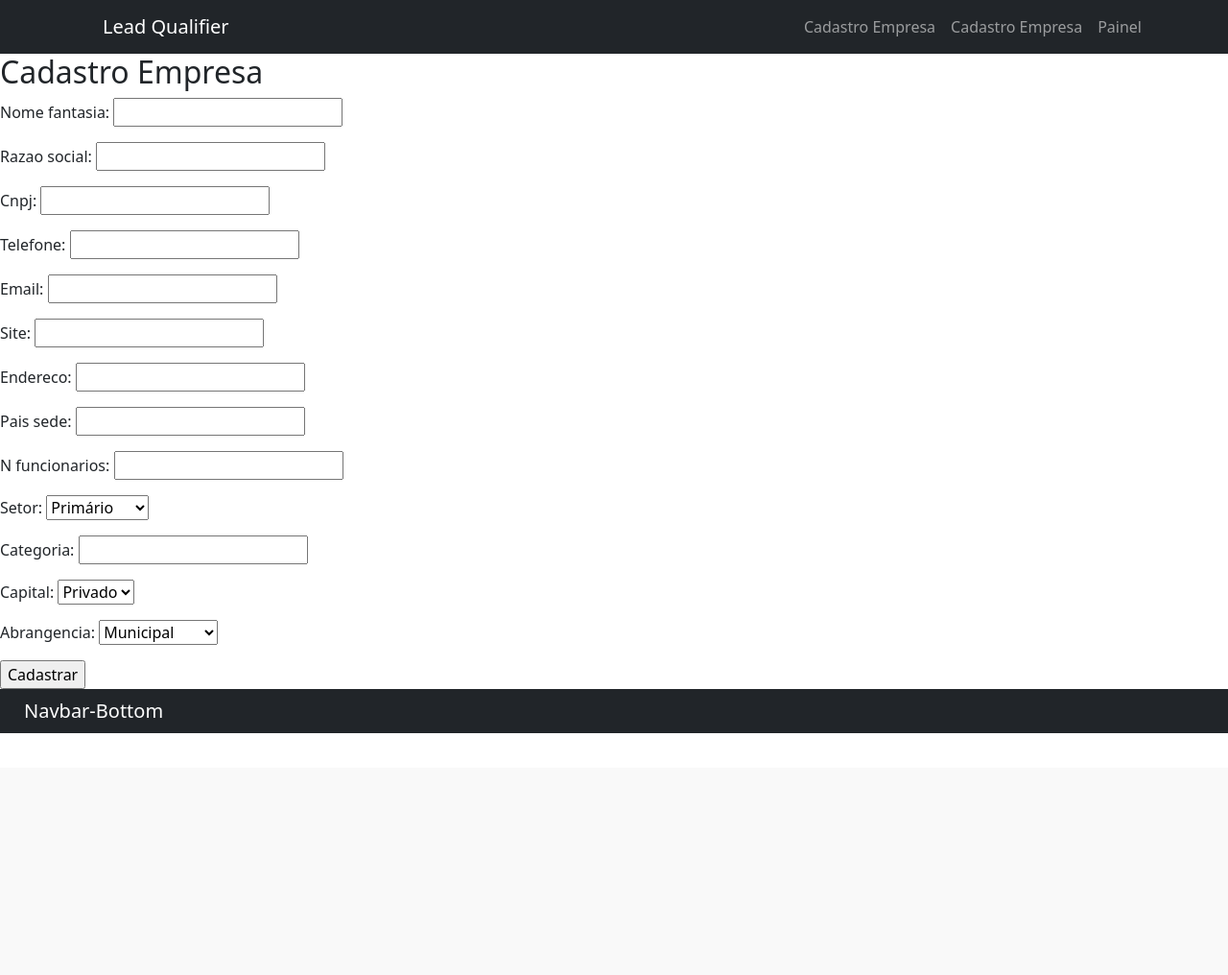
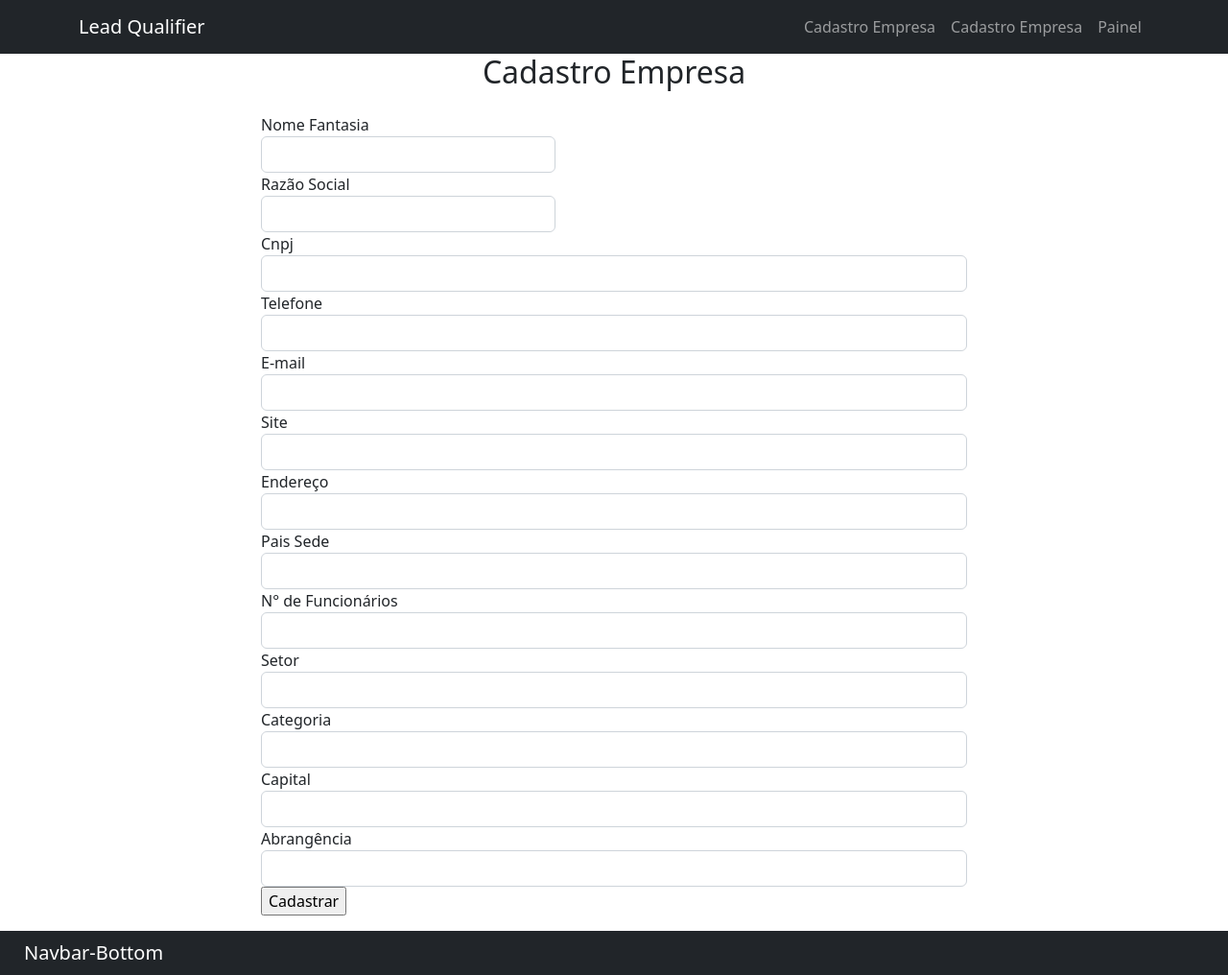
Before and after one commit to axcelmello/Lead_Qualifier, a Django app: page /cadastro_empresa/ in a window 1280 px wide. Shown: the whole page at 96% size. Before the commit the page ends 764 px from the top, so only its background shows below. Run offline with Django 4.2, Linux system fonts and the light colour scheme.

Commit message:
Ajustes Formulários

```diff
--- a/Qualifier/forms.py
+++ b/Qualifier/forms.py
@@ -8,14 +8,14 @@ class Contato_form(forms.Form):
     email         = forms.EmailField()
 
 class Empresa_form(forms.Form):
-    nome_fantasia = forms.CharField()
-    razao_social = forms.CharField()
-    cnpj = forms.CharField()
-    telefone = forms.CharField()
-    email = forms.EmailField()
-    site = forms.CharField()
-    endereco = forms.CharField()
-    pais_sede = forms.CharField()
+    nome_fantasia = forms.CharField(label="Nome Fantasia", widget=forms.TextInput(attrs={'class':'form-control'}))
+    razao_social = forms.CharField(widget=forms.TextInput(attrs={'class':'form-control'}))
+    cnpj = forms.CharField(widget=forms.TextInput(attrs={'class':'form-control'}))
+    telefone = forms.CharField(widget=forms.TextInput(attrs={'class':'form-control'}))
+    email = forms.EmailField(widget=forms.TextInput(attrs={'class':'form-control'}))
+    site = forms.CharField(widget=forms.TextInput(attrs={'class':'form-control'}))
+    endereco = forms.CharField(widget=forms.TextInput(attrs={'class':'form-control'}))
+    pais_sede = forms.CharField(widget=forms.TextInput(attrs={'class':'form-control'}))
 
     SETOR = (
         ('Primário', 'Primário'),
@@ -36,8 +36,8 @@ class Empresa_form(forms.Form):
     )
 
     #Dados empresa
-    n_funcionarios = forms.IntegerField()
-    setor = forms.ChoiceField(choices=SETOR)
-    categoria = forms.CharField()
-    capital = forms.ChoiceField(choices=CAPITAL)
-    abrangencia = forms.ChoiceField(choices=ABRANGENCIA)
+    n_funcionarios = forms.IntegerField(widget=forms.TextInput(attrs={'class':'form-control'}))
+    setor = forms.ChoiceField(choices=SETOR,widget=forms.TextInput(attrs={'class':'form-control'}))
+    categoria = forms.CharField(widget=forms.TextInput(attrs={'class':'form-control'}))
+    capital = forms.ChoiceField(choices=CAPITAL,widget=forms.TextInput(attrs={'class':'form-control'}))
+    abrangencia = forms.ChoiceField(widget=forms.TextInput(attrs={'class':'form-control'}),choices=ABRANGENCIA)
--- a/templates/Cadastro_empresa.html
+++ b/templates/Cadastro_empresa.html
@@ -14,18 +14,104 @@
         {% include 'Navbar_up.html' %}
     </header>
 
-    <div>
-        <h2>Cadastro Empresa</h2>
-        <div class="col-sm-12 col-md-10 col-lg-8">
-            <div class="form-row">
-                <form name="Cadastro Empresa" method="post" action="."> {% csrf_token %}
-                        {{ form.as_p }}
-                    <input type="submit" value="Cadastrar">
-                </form>
+    <div class="container">
+        <div class="row">
+            <div class="col-12 text-center">
+                <h2>Cadastro Empresa</h2>
+            </div>
+        </div>
+
+        <div class="row mb-6 justify-content-center my-3">
+            <div class="col-sm-12 col-md-10 col-lg-8">
+                <div class="form-group">
+                    <form name="Cadastro Empresa" method="post" action="."> {% csrf_token %}
+                            <div class="form-row">
+                                <div class="form-group col-sm-5">
+                                    <label for="id_nome_fantasia">
+                                        Nome Fantasia
+                                    </label>
+                                    {{ form.nome_fantasia }}
+                                </div>
+                                <div class="form-group col-sm-5">
+                                    <label for="id_razao_social">
+                                    Razão Social
+                                    </label>
+                                    {{ form.razao_social }}
+                                </div>
+                            </div>
+
+                            <div class="form-row">
+                                <label for="id_cnpj">
+                                    Cnpj
+                                </label>
+                                {{ form.cnpj }}
+                            </div>
+                            <div class="form-row">
+                                <label for="id_telefone">
+                                    Telefone
+                                </label>
+                                {{ form.telefone }}
+                            </div>
+                            <div class="form-row">
+                                <label for="id_email">
+                                    E-mail
+                                </label>
+                                {{ form.email }}
+                            </div>
+                            <div class="form-row">
+                                <label for="id_site">
+                                    Site
+                                </label>
+                                {{ form.site }}
+                            </div>
+                            <div class="form-row">
+                                <label for="id_endereco">
+                                    Endereço
+                                </label>
+                                {{ form.endereco }}
+                            </div>
+                            <div class="form-row">
+                                <label for="id_pais_sede">
+                                    Pais Sede
+                                </label>
+                                {{ form.pais_sede }}
+                            </div>
+                            <div class="form-row">
+                                <label for="id_n_funcionarios">
+                                    N° de Funcionários
+                                </label>
+                                {{ form.n_funcionarios }}
+                            </div>
+                            <div class="form-row">
+                                <label for="id_setor">
+                                    Setor
+                                </label>
+                                {{ form.setor }}
+                            </div>
+                            <div class="form-row">
+                                <label for="id_categoria">
+                                    Categoria
+                                </label>
+                                {{ form.categoria }}
+                            </div>
+                            <div class="form-row">
+                                <label for="id_capital">
+                                    Capital
+                                </label>
+                                {{ form.capital }}
+                            </div>
+                            <div class="form-row">
+                                <label for="id_abrangencia">
+                                    Abrangência
+                                </label>
+                                {{ form.abrangencia }}
+                            </div>
+                        <input type="submit" value="Cadastrar">
+                    </form>
+                </div>
             </div>
         </div>
     </div>
-
     <footer>
         {% include 'Navbar_down.html' %}
     </footer>
--- a/templates/Navbar_up.html
+++ b/templates/Navbar_up.html
@@ -9,9 +9,7 @@
 <div>
     <nav class="navbar navbar-expand-lg navbar-dark bg-dark">
         <div class="container">
-            <a class="navbar-brand" style="text-align: center ; color: #ffffff; margin-left: 25px">
-                Lead Qualifier
-            </a>
+            <span class="navbar-brand mb-0 h1">Lead Qualifier</span>
             <ul class="navbar-nav mr-auto">
                 <li class="nav-item">
                     <a class="nav-link" href="#">Cadastro Empresa</a>
--- a/templates/Painel.html
+++ b/templates/Painel.html
@@ -22,7 +22,7 @@
         <div>
             <h2>Painel</h2>
         </div>
-        <div style="width">
+        <div style="width: 90%; alignment: right ">
             <div class="card border-light shadow-sm mb-4">
                 <div class="card-body">
                     <table id="tabelaempresa" class="table table-centered" style="text-align: center">
@@ -57,7 +57,7 @@
             </div>
             <div class="card border-light shadow-sm mb-4">
                 <div class="card-body">
-                    <table id="tabelacontato" class="table bordered">
+                    <table id="tabelacontato" class="table bordered" style="text-align: center">
                         <thead>
                             <tr>
                                 <th> Nome Contato </th>
@@ -83,7 +83,7 @@
             </div>
             <div class="card border-light shadow-sm mb-4">
                 <div class="card-board">
-                    <table id="tabeladados" class="table bordered">
+                    <table id="tabeladados" class="table bordered" style="text-align: center">
                         <thead>
                             <tr>
                                 <th> Cnpj </th>
```
Also changed, not shown: db.sqlite3.
